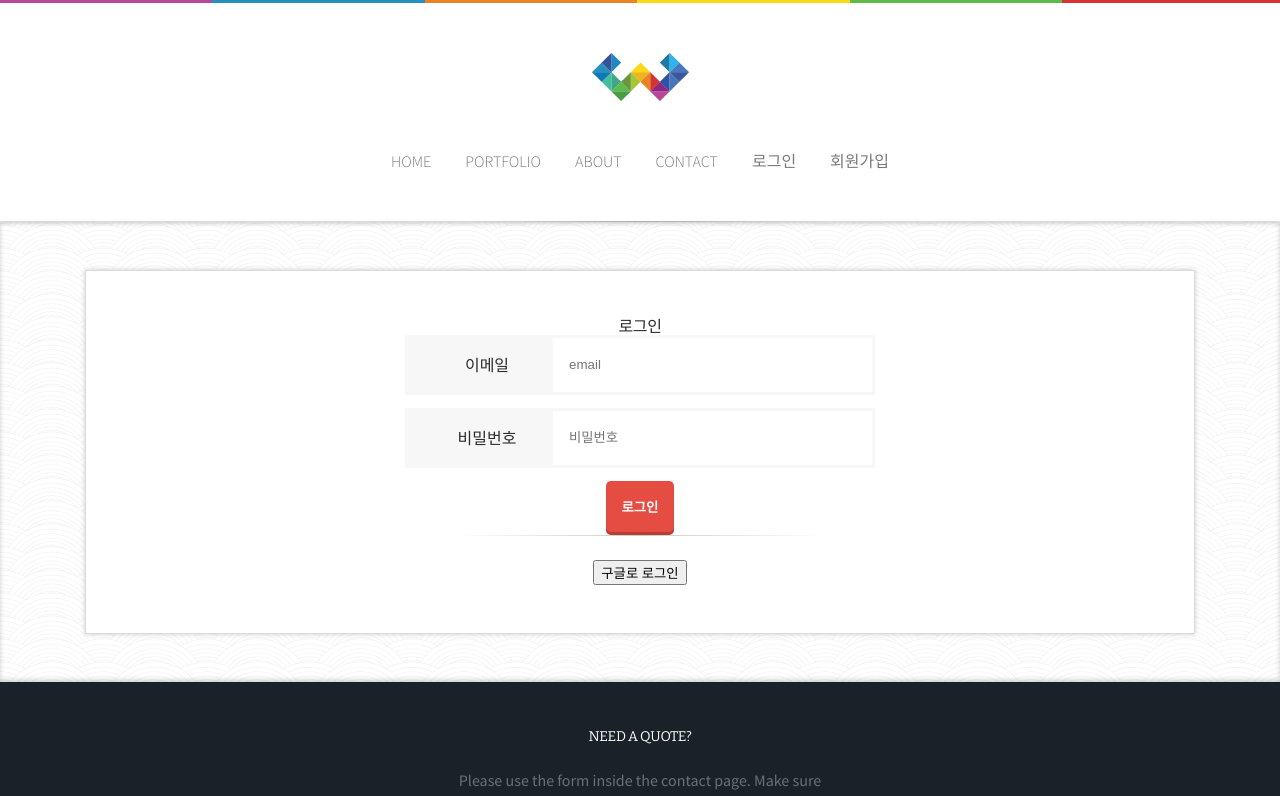
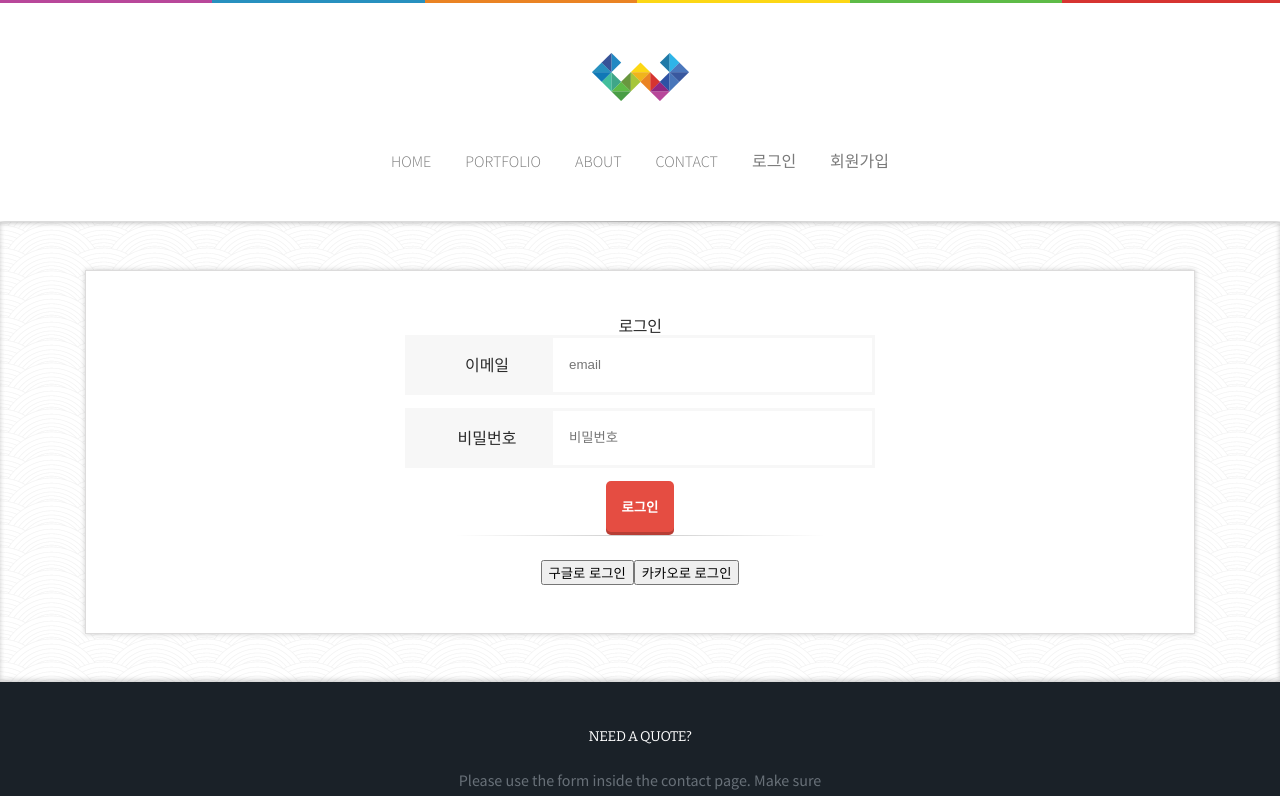
Before and after one commit to alikerock/ESTFE13_portfolio-app, a Next.js app: page /login in a window 1280 px wide. Shown: the top 796 px of the page. Built offline with nearby package versions, Linux system fonts and the light colour scheme; no server answers.

Commit message:
feat: 카카오 로그인 추가

```diff
--- a/src/app/login/page.js
+++ b/src/app/login/page.js
@@ -40,6 +40,17 @@
       console.error("로그인 실패", error.message);
     }
   };
+  const signInWithKakao = async () => {
+    const { data, error } = await supabase.auth.signInWithOAuth({
+      provider: "kakao",
+      options: {
+        redirectTo: window.location.origin,
+      },
+    });
+    if (error) {
+      console.error("로그인 실패", error.message);
+    }
+  };
   return (
     <div className="about_content shadow">
       <h2>로그인</h2>
@@ -73,6 +84,7 @@
         </form>
         <hr />
         <button onClick={signInWithGoogle}>구글로 로그인</button>
+        <button onClick={signInWithKakao}>카카오로 로그인</button>
       </div>
     </div>
   );
```
